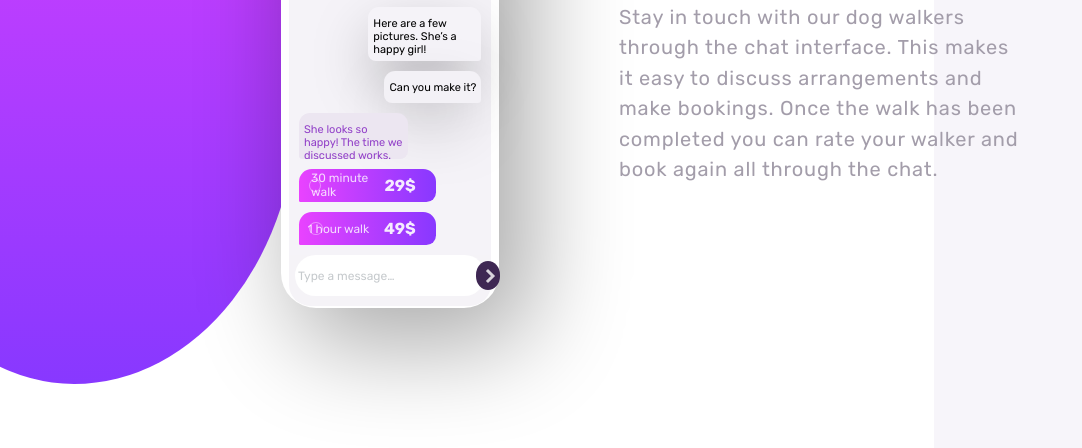
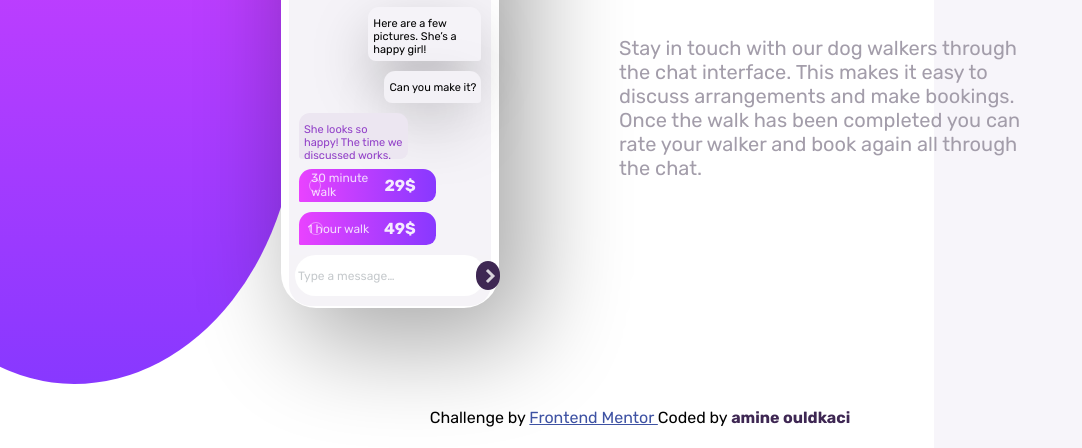
Before and after one commit to amine-ok/Chat-app-CSS-illustration-solution, a plain HTML site: page index.html in a window 1280 px wide. Shown: the part 352-800 px from the top of the page, without its empty margins (0-1082 px from the left). Drawn offline with Linux system fonts and the light colour scheme.

Commit message:
Add files via upload

```diff
--- a/index.css
+++ b/index.css
@@ -4,7 +4,6 @@
 * Autoprefixer: v10.4.7
 * Browsers: last 4 version
 */
-
 * {
   border: 0;
   padding: 0;
@@ -19,8 +18,18 @@
 body::before {
   content: "";
   position: absolute;
-  background: -webkit-gradient(linear, left bottom, left top, from(hsl(264, 100%, 61%)), to(hsl(293, 100%, 63%)));
-  background: -o-linear-gradient(bottom, hsl(264, 100%, 61%), hsl(293, 100%, 63%));
+  background: -webkit-gradient(
+    linear,
+    left bottom,
+    left top,
+    from(hsl(264, 100%, 61%)),
+    to(hsl(293, 100%, 63%))
+  );
+  background: -o-linear-gradient(
+    bottom,
+    hsl(264, 100%, 61%),
+    hsl(293, 100%, 63%)
+  );
   background: linear-gradient(to top, hsl(264, 100%, 61%), hsl(293, 100%, 63%));
   border-bottom-left-radius: 90% 75%;
   border-bottom-right-radius: 90% 70%;
@@ -28,7 +37,7 @@ body::before {
   left: -150px;
   height: 92vh;
   width: 35%;
-  z-index: 5;
+  z-index: -1;
   overflow: hidden;
 }
 body:after {
@@ -42,9 +51,10 @@ body:after {
   width: 27%;
   border-top-left-radius: 90% 40%;
   border-top-right-radius: 50px 13px;
-  z-index: 5;
+  z-index: -1;
 }
 main {
+  grid-area: 1/1/2/2;
   display: -webkit-box;
   display: -ms-flexbox;
   display: flex;
@@ -74,8 +84,7 @@ main {
     background: transparent;
     margin-bottom: 60px;
   }
-  line-height: 1.9em;
-  letter-spacing: 0.8px;
+
   p {
     color: hsl(270, 7%, 64%);
     font-size: 20px;
@@ -84,6 +93,8 @@ main {
 }
 body {
   position: relative;
+  display: grid;
+  grid-template: 95vh 5vh / 1fr;
 }
 .tel {
   height: 65vh;
@@ -132,7 +143,8 @@ body {
   position: relative;
   background: -webkit-gradient(
     linear,
-    right top, left top,
+    right top,
+    left top,
     from(hsl(293, 100%, 63%)),
     to(hsl(264, 100%, 61%))
   );
@@ -199,7 +211,7 @@ body {
     font-weight: 700;
   }
 }
-.header:before{
+.header:before {
   content: "";
   position: absolute;
   top: 0;
@@ -294,7 +306,8 @@ p.right-bottom {
   align-items: center;
   background: -webkit-gradient(
     linear,
-    right top, left top,
+    right top,
+    left top,
     from(hsl(264, 100%, 61%)),
     to(hsl(293, 100%, 63%))
   );
@@ -342,7 +355,8 @@ p.right-bottom {
   }
   background: -webkit-gradient(
     linear,
-    right top, left top,
+    right top,
+    left top,
     from(hsl(264, 100%, 61%)),
     to(hsl(293, 100%, 63%))
   );
@@ -420,7 +434,7 @@ h2.prc {
     color: hsl(206, 6%, 79%);
     position: relative;
     left: -20px;
-    font-size: 12PX;
+    font-size: 12px;
   }
 }
 .submit {
@@ -450,3 +464,16 @@ h2.prc {
   -ms-transform: rotate(135deg);
   transform: rotate(135deg);
 }
+.footer {
+  grid-area: 2/1/3/2;
+  z-index: 10;
+}
+
+.name {
+  color: rgb(62, 39, 83);
+  font-weight: 700;
+}
+a[href]{
+  color: rgb(241, 155, 50);
+  cursor: pointer;
+}
--- a/index.html
+++ b/index.html
@@ -57,9 +57,9 @@
               Could you send over some pictures of your dog, please?
             </p>
             <div class="imgs">
-              <img src="images/dog-image-1.jpg" alt="">
-              <img src="images/dog-image-2.jpg" alt="">
-              <img src="images/dog-image-3.jpg" alt="">
+              <img src="images/dog-image-1.jpg" alt="" />
+              <img src="images/dog-image-2.jpg" alt="" />
+              <img src="images/dog-image-3.jpg" alt="" />
             </div>
             <p class="right">Here are a few pictures. She’s a happy girl!</p>
             <p class="right-bottom">Can you make it?</p>
@@ -85,13 +85,16 @@
         </div>
       </div>
     </main>
-    <!-- <footer>
+    <footer class="footer">
       <div class="attribution">
-        Challenge by
-        <a href="https://www.frontendmentor.io?ref=challenge" target="_blank"
-          >Frontend Mentor</a
-        >. Coded by <a href="#">amine</a>.
+        <p>
+          Challenge by
+          <a href="https://www.frontendmentor.io?ref=challenge">
+            Frontend Mentor
+          </a>
+          Coded by <span class="name">amine ouldkaci</span>
+        </p>
       </div>
-    </footer> -->
+    </footer>
   </body>
 </html>
```
Lines whose indentation alone changed are shown as unchanged.
